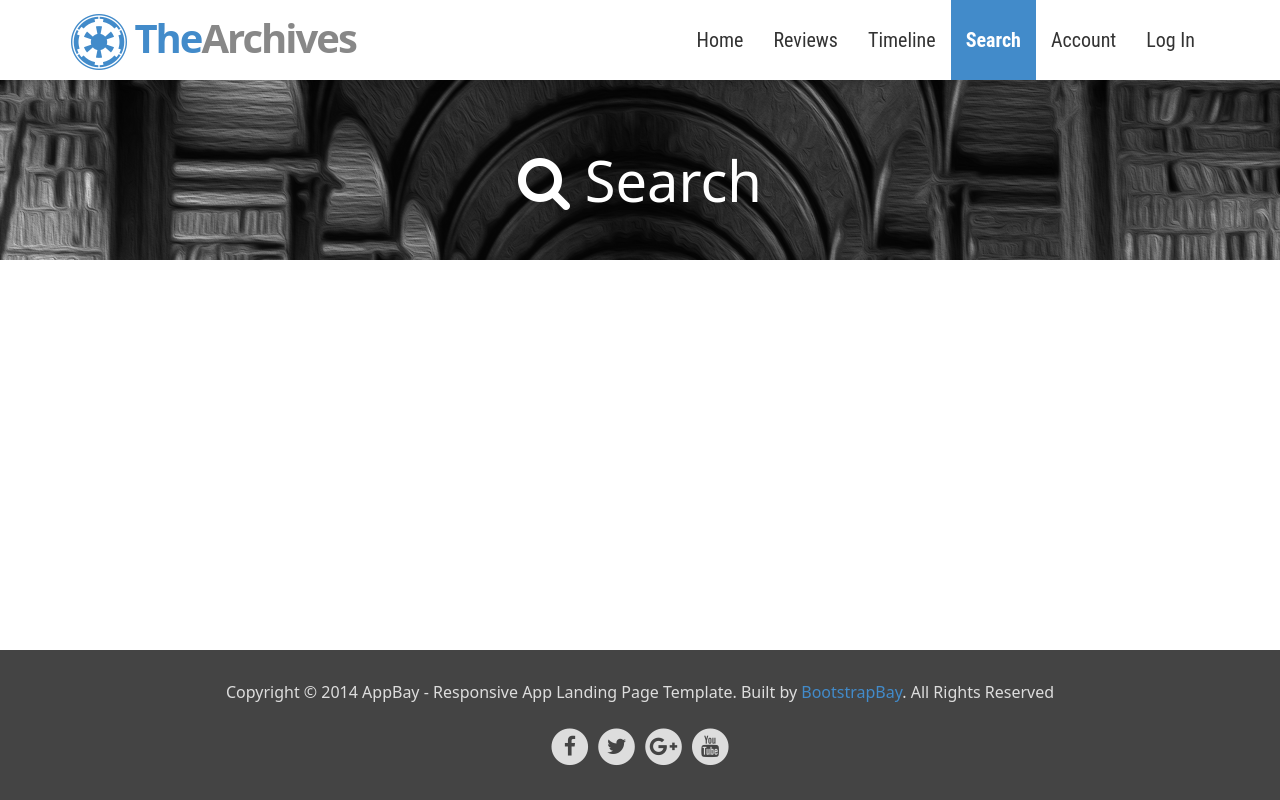
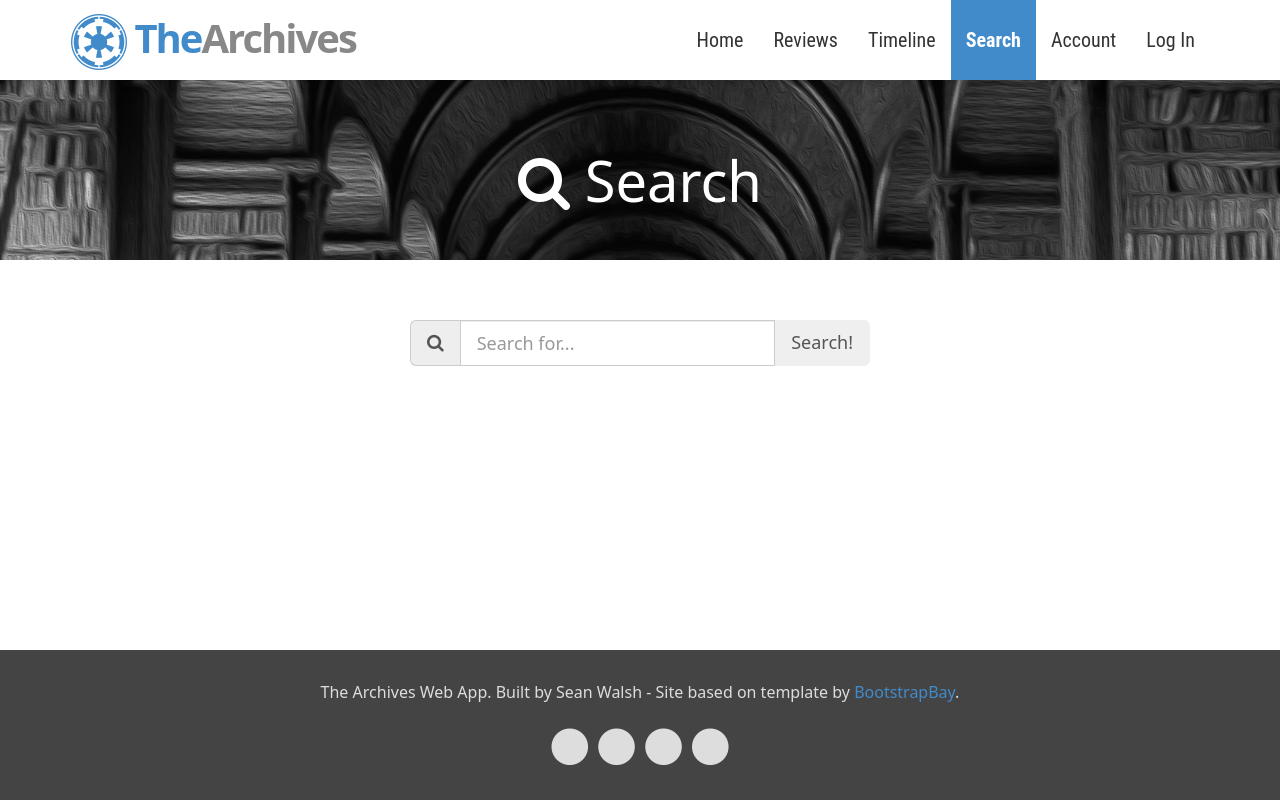
Before and after one commit to KebertXela87/sql-project, a Flask app: page /search in a window 1280 px wide. Run offline with Flask 2, Linux system fonts and the light colour scheme; parts of the project's set-up code (start-up, migrations or seed data) failed here and were passed over; some libraries are stand-ins or nearby versions.

Commit message:
Finished search page

```diff
--- a/server.py
+++ b/server.py
@@ -168,6 +168,38 @@ def search():
 def makeConnection():
     print('connected')
 
+@socketio.on('search', namespace='/archives')
+def new_search(sTerm):
+    db = connectToDB()
+    cur = db.cursor(cursor_factory=psycopg2.extras.DictCursor)
+
+    print("In socketio 'search'")
+    searchResults = []
+
+    movies = "SELECT m.timeline_id AS timeline, m.year, m.title, t.type_name, to_char(m.released, 'Month DD YYYY') AS date FROM movies m NATURAL JOIN types t WHERE (UPPER(m.year) LIKE UPPER(%s) OR UPPER(m.title) LIKE UPPER(%s) OR UPPER(t.type_name) LIKE UPPER(%s) OR UPPER(to_char(m.released, 'Month DD YYYY')) LIKE UPPER(%s))"
+    novels = "SELECT m.timeline_id AS timeline, m.year, m.title, t.type_name, to_char(m.released, 'Month DD YYYY') AS date FROM novels m NATURAL JOIN types t WHERE (UPPER(m.year) LIKE UPPER(%s) OR UPPER(m.title) LIKE UPPER(%s) OR UPPER(t.type_name) LIKE UPPER(%s) OR UPPER(to_char(m.released, 'Month DD YYYY')) LIKE UPPER(%s))"
+    yabooks = "SELECT m.timeline_id AS timeline, m.year, m.title, t.type_name, to_char(m.released, 'Month DD YYYY') AS date FROM ya_books m NATURAL JOIN types t WHERE (UPPER(m.year) LIKE UPPER(%s) OR UPPER(m.title) LIKE UPPER(%s) OR UPPER(t.type_name) LIKE UPPER(%s) OR UPPER(to_char(m.released, 'Month DD YYYY')) LIKE UPPER(%s))"
+    shortstories = "SELECT m.timeline_id AS timeline, m.year, m.title, t.type_name, to_char(m.released, 'Month DD YYYY') AS date FROM short_stories m NATURAL JOIN types t WHERE (UPPER(m.year) LIKE UPPER(%s) OR UPPER(m.title) LIKE UPPER(%s) OR UPPER(t.type_name) LIKE UPPER(%s) OR UPPER(to_char(m.released, 'Month DD YYYY')) LIKE UPPER(%s))"
+    comics = "SELECT m.timeline_id AS timeline, m.year, m.title, t.type_name, to_char(m.released, 'Month DD YYYY') AS date FROM comics m NATURAL JOIN types t WHERE (UPPER(m.year) LIKE UPPER(%s) OR UPPER(m.title) LIKE UPPER(%s) OR UPPER(t.type_name) LIKE UPPER(%s) OR UPPER(to_char(m.released, 'Month DD YYYY')) LIKE UPPER(%s))"
+    tvshows = "SELECT m.timeline_id AS timeline, m.year, m.title, t.type_name, to_char(m.released, 'Month DD YYYY') AS date FROM tv_shows m NATURAL JOIN types t WHERE (UPPER(m.year) LIKE UPPER(%s) OR UPPER(m.title) LIKE UPPER(%s) OR UPPER(t.type_name) LIKE UPPER(%s) OR UPPER(to_char(m.released, 'Month DD YYYY')) LIKE UPPER(%s))"
+
+    unionquery = movies + " UNION " + novels + " UNION " + yabooks + " UNION " + shortstories + " UNION " + comics + " UNION " + tvshows + " ORDER BY timeline;"
+
+    cur.execute(unionquery, ("%%" + sTerm + "%%", "%%" + sTerm + "%%", "%%" + sTerm + "%%", "%%" + sTerm + "%%", "%%" + sTerm + "%%", "%%" + sTerm + "%%", "%%" + sTerm + "%%", "%%" + sTerm + "%%", "%%" + sTerm + "%%", "%%" + sTerm + "%%", "%%" + sTerm + "%%", "%%" + sTerm + "%%", "%%" + sTerm + "%%", "%%" + sTerm + "%%", "%%" + sTerm + "%%", "%%" + sTerm + "%%", "%%" + sTerm + "%%", "%%" + sTerm + "%%", "%%" + sTerm + "%%", "%%" + sTerm + "%%", "%%" + sTerm + "%%", "%%" + sTerm + "%%", "%%" + sTerm + "%%", "%%" + sTerm + "%%"))
+    results = cur.fetchall()
+
+    if(len(results) > 0):
+        for result in results:
+            tmp = {'year': result[1], 'title': result[2], 'type_name': result[3], 'date': result[4]}
+            searchResults.append(tmp)
+
+        for searchResult in searchResults:
+            print(searchResult)
+            emit('searchResult', searchResult)
+            emit('showResults')
+    else:
+        emit('showNoResults')
+
 if __name__ == '__main__':
     #app.run(host=os.getenv('IP', '0.0.0.0'), port=int(os.getenv('PORT', 8080)), debug = True)
     socketio.run(app, host=os.getenv('IP', '0.0.0.0'), port=int(os.getenv('PORT', 8080)), debug = True)
--- a/static/css/timeline.css
+++ b/static/css/timeline.css
@@ -155,3 +155,9 @@ table.timeline td, table.timeline th {
 	background-color: #339933;
 	color: white;
 }
+
+/*** SEARCH CSS *****************************************************/
+
+#searchpane, #noresults {
+  visibility: hidden;
+}
--- a/static/js/controller.js
+++ b/static/js/controller.js
@@ -3,6 +3,9 @@ var ArchivesApp = angular.module('ArchivesApp', []);
 ArchivesApp.controller('ArchivesController', function($scope){
 
     var socket = io.connect('https://' + document.domain + ':' + location.port + '/archives');
+
+    $scope.searchTerm = '';
+    $scope.searchResults = [];
 
     $scope.showhide = [];
     for (var i = 1; i <= 6; i++) {
@@ -38,4 +41,42 @@ ArchivesApp.controller('ArchivesController', function($scope){
     socket.on('connect', function(){
         console.log('Connected');
     });
+
+    $scope.search = function search() {
+        console.log('Searching for: ', $scope.searchTerm);
+        $scope.searchResults = [];
+        socket.emit('search', $scope.searchTerm);
+        $scope.searchTerm = '';
+    };
+
+    socket.on('searchResult', function(ser) {
+        console.log(ser);
+        $scope.searchResults.push(ser);
+        $scope.$apply();
+    });
+
+    socket.on('showResults', function() {
+       console.log("Results found");
+       showResults('show');
+    });
+
+    socket.on('showNoResults', function() {
+       console.log("Results not found");
+       showResults('hide');
+    });
 });
+
+function showResults(showhide){
+    if(showhide == 'show'){
+        console.log("SHOW");
+        document.getElementById('searchpane').style.visibility="visible";
+        document.getElementById('noresults').style.visibility="hidden";
+        document.getElementById('noresults').style.height="0px";
+    }
+    else if(showhide == 'hide'){
+        console.log("HIDE");
+        document.getElementById('searchpane').style.visibility="hidden";
+        document.getElementById('noresults').style.visibility="visible";
+        document.getElementById('noresults').style.height="10px";
+    }
+}
--- a/templates/layout.html
+++ b/templates/layout.html
@@ -74,32 +74,36 @@
 	    	<div class="container">
 		    	<div class="row">
 			    	<div class="col-xs-12 text-center">
-			    		<p>Copyright &copy; 2014 AppBay - Responsive App Landing Page Template. Built by <a href="http://bootstrapbay.com">BootstrapBay</a>. All Rights Reserved</p>
+			    		<p>The Archives Web App. Built by Sean Walsh - Site based on template by <a href="http://bootstrapbay.com">BootstrapBay</a>.</p>
 				    	<p class="social">
-					    	<a href="https://www.facebook.com/bootstrapbay">
-						    	<span class="fa-stack fa-lg">
-							    	<i class="fa fa-circle fa-stack-2x"></i>
-							    	<i class="fa fa-facebook fa-stack-1x fa-inverse"></i>
-	    						</span>
-		    				</a>
-			    			<a href="https://twitter.com/bootstrapbay">
-				    			<span class="fa-stack fa-lg">
-					    			<i class="fa fa-circle fa-stack-2x"></i>
-						    		<i class="fa fa-twitter fa-stack-1x fa-inverse"></i>
-	    						</span>
-		    				</a>
-			    			<a href="https://plus.google.com/+BootstrapbayThemes">
-				    			<span class="fa-stack fa-lg">
-					    			<i class="fa fa-circle fa-stack-2x"></i>
-						    		<i class="fa fa-google-plus fa-stack-1x fa-inverse"></i>
-    							</span>
-	    					</a>
-		    				<a href="http://www.youtube.com/user/bootstrapbayofficial">
-			    				<span class="fa-stack fa-lg">
-				    				<i class="fa fa-circle fa-stack-2x"></i>
-					    			<i class="fa fa-youtube fa-stack-1x fa-inverse"></i>
-						    	</span>
-    						</a>
+				    		<span class="fa-stack fa-lg"><i class="fa fa-circle fa-stack-2x"></i></span>
+				    		<span class="fa-stack fa-lg"><i class="fa fa-circle fa-stack-2x"></i></span>
+				    		<span class="fa-stack fa-lg"><i class="fa fa-circle fa-stack-2x"></i></span>
+				    		<span class="fa-stack fa-lg"><i class="fa fa-circle fa-stack-2x"></i></span>
+					    	<!--<a href="https://www.facebook.com/bootstrapbay">-->
+						    <!--	<span class="fa-stack fa-lg">-->
+							   <!-- 	<i class="fa fa-circle fa-stack-2x"></i>-->
+							   <!-- 	<i class="fa fa-facebook fa-stack-1x fa-inverse"></i>-->
+	    					<!--	</span>-->
+		    				<!--</a>-->
+			    			<!--<a href="https://twitter.com/bootstrapbay">-->
+				    		<!--	<span class="fa-stack fa-lg">-->
+					    	<!--		<i class="fa fa-circle fa-stack-2x"></i>-->
+						    <!--		<i class="fa fa-twitter fa-stack-1x fa-inverse"></i>-->
+	    					<!--	</span>-->
+		    				<!--</a>-->
+			    			<!--<a href="https://plus.google.com/+BootstrapbayThemes">-->
+				    		<!--	<span class="fa-stack fa-lg">-->
+					    	<!--		<i class="fa fa-circle fa-stack-2x"></i>-->
+						    <!--		<i class="fa fa-google-plus fa-stack-1x fa-inverse"></i>-->
+    						<!--	</span>-->
+	    					<!--</a>-->
+		    				<!--<a href="http://www.youtube.com/user/bootstrapbayofficial">-->
+			    			<!--	<span class="fa-stack fa-lg">-->
+				    		<!--		<i class="fa fa-circle fa-stack-2x"></i>-->
+					    	<!--		<i class="fa fa-youtube fa-stack-1x fa-inverse"></i>-->
+						    <!--	</span>-->
+    						<!--</a>-->
 	    				</p>
 		    		</div>
 			    </div>
--- a/templates/search.html
+++ b/templates/search.html
@@ -13,8 +13,42 @@
 {% endblock %}
 {% block content %}
 
-	<div id="featureWrap" class="text-center">
+	<div id="featureWrap" class="text-center" ng-controller="ArchivesController">
 		<div class="container">
+
+			<div class="col-md-10 center">
+
+				<!--Search Bar-->
+				<form ng-submit="search()">
+				    <div class="input-group input-group-lg col-md-6 center">
+				    	<span class="input-group-addon" id="search-addon1"><i class="fa fa-search"></i></span>
+				      	<input type="text" class="form-control" ng-model="searchTerm" placeholder="Search for..." aria-describedby="search-addon1">
+				      	<span class="input-group-btn">
+				    	    <button class="btn btn-secondary" type="button">Search!</button>
+				      	</span>
+					</div>
+				</form>
+
+				<div id="noresults"><br /><p>No Results found!</p></div>
+
+				<div id="searchpane">
+					<br>
+					<table class="text-left timeline center">
+	                    <tr>
+	                        <th style="width:120px">Year</th>
+	                        <th style="width:490px">Title</th>
+	                        <th style="width:120px">Type</th>
+	                        <th style="width:180px">Released</th>
+	                    </tr>
+	                    <tr ng-repeat="row in searchResults" class="ng-class: row.type_name;">
+	                    	<td><span ng-bind="row.year"></span></td>
+	                    	<td class="tdname"><span ng-bind="row.title"></span></td>
+	                    	<td class="tdname"><span ng-bind="row.type_name"></span></td>
+	                    	<td><span ng-bind="row.date"></span></td>
+	                    </tr>
+	                </table>
+                </div>
+			</div>
 
 		</div>
 	</div>
```
Also changed, not shown: templates/index.html (+4 -4 lines), templates/timeline.html (+4 -4 lines).
